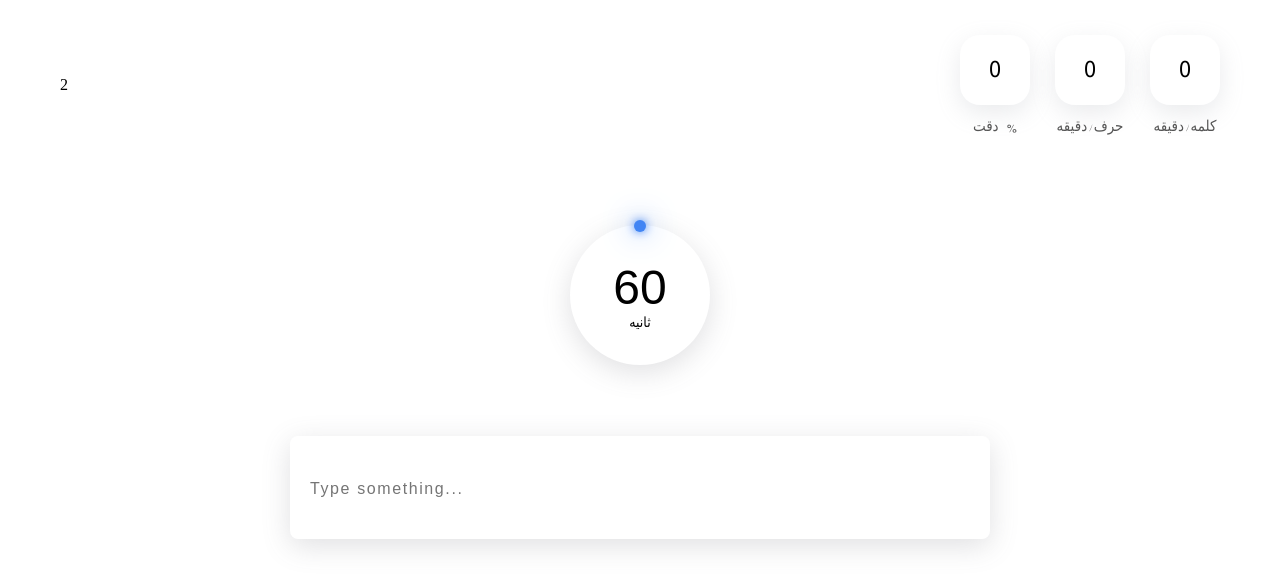
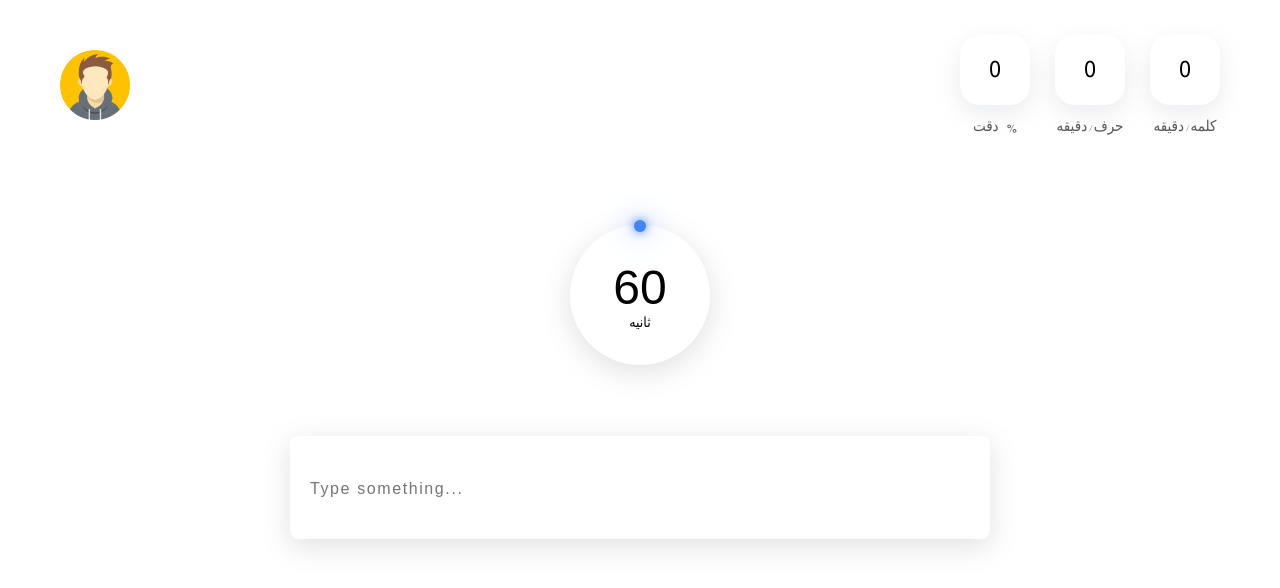
Before and after one commit to MaroufEbrahimi/marouftype, a React (Vite) app: page / in a window 1280 px wide. Shown: the top 588 px of the page. Built offline with nearby package versions, Linux system fonts and the light colour scheme.

Commit message:
user profile added successfully

```diff
--- a/src/components/Navbar/Navbar.tsx
+++ b/src/components/Navbar/Navbar.tsx
@@ -1,3 +1,4 @@
+import Profile from "../Profile/Profile";
 import "./Navbar.css";
 
 interface NavbarProps {
@@ -22,7 +23,9 @@ const Navbar = ({ wordPerMin, charsPerMin }: NavbarProps) => {
           <div className="navbar_inner_box_text">% دقت</div>
         </div>
       </div>
-      <div className="navbar_box">2</div>
+      <div className="navbar_box">
+        <Profile />
+      </div>
     </div>
   );
 };
--- /dev/null
+++ b/src/components/Profile/Profile.css
@@ -0,0 +1,19 @@
+.profile_circle img {
+  width: 70px;
+  height: 70px;
+}
+.profile_box {
+  position: relative;
+  display: flex;
+  align-items: center;
+  justify-content: center;
+}
+.profile_inner_box {
+  border-radius: 4px;
+  position: absolute;
+  box-shadow: rgba(100, 100, 111, 0.2) 0px 7px 29px 0px;
+  top: 10px;
+  left: -55px;
+  width: 200px;
+  padding: 30px;
+}
--- /dev/null
+++ b/src/components/Profile/Profile.tsx
@@ -0,0 +1,27 @@
+import "./Profile.css";
+import profile from "../../assets/img/profile_avatar.png";
+import { useState } from "react";
+const Profile = () => {
+  const [profileBox, setProfileBox] = useState(false);
+
+  return (
+    <div className="profile">
+      <div
+        className="profile_circle dis_f c_aic c_jcc cur_p"
+        onClick={() => setProfileBox((prev) => !prev)}
+      >
+        <img src={profile} alt="profile avatar" />
+      </div>
+
+      {profileBox && (
+        <div className="profile_box">
+          <div className="profile_inner_box">
+            <h2>not found</h2>
+          </div>
+        </div>
+      )}
+    </div>
+  );
+};
+
+export default Profile;
--- a/src/index.css
+++ b/src/index.css
@@ -56,3 +56,7 @@
 .gap_30 {
   gap: 30px;
 }
+
+.cur_p {
+  cursor: pointer;
+}
```
Also changed, not shown: src/assets/img/profile_avatar.png (added).
